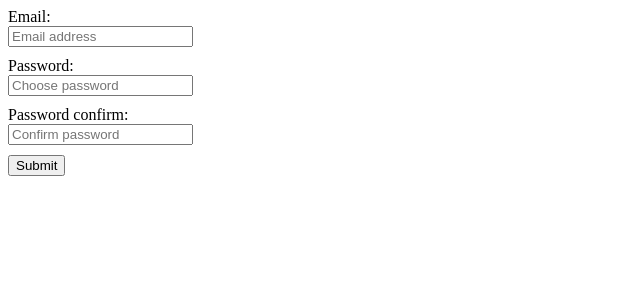
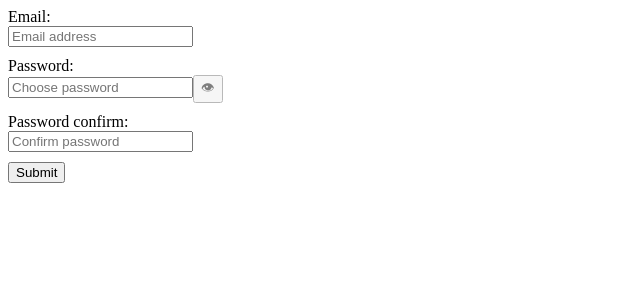
Before and after one commit to sjonner/ts-react-boilerplate, a React app: page / in a window 1280 px wide. Shown: the top 300 px of the page, without its empty margins (0-640 px from the left). Built offline with nearby package versions, Linux system fonts and the light colour scheme.

Commit message:
Face 2: Add password toggler

```diff
--- a/src/Password.tsx
+++ b/src/Password.tsx
@@ -10,6 +10,9 @@ export const Password: React.FC = () => {
       errors: { password: error },
     },
   } = useAppState();
+  // I Know you prefer this on a global state object, but I'm wondering what the idea is.
+  // Local state for simple things isn't bad perse right?
+  const [showPassword, setShowPassword] = React.useState(false)
 
   const handleChange = React.useCallback(
     (event: React.ChangeEvent<HTMLInputElement>) =>
@@ -22,11 +25,12 @@ export const Password: React.FC = () => {
       <span className="Label-text">Password:</span>
       <input
         className="Label-input"
-        type="password"
+        type={showPassword ? 'text': 'password'}
         placeholder="Choose password"
         value={password}
         onChange={handleChange}
       />
+      <button type="button" onClick={() => setShowPassword(!showPassword)} style={{opacity: showPassword ? 1 : 0.5}}>👁</button>
       {error && <span className="Label-error">{error}</span>}
     </label>
   );
```
